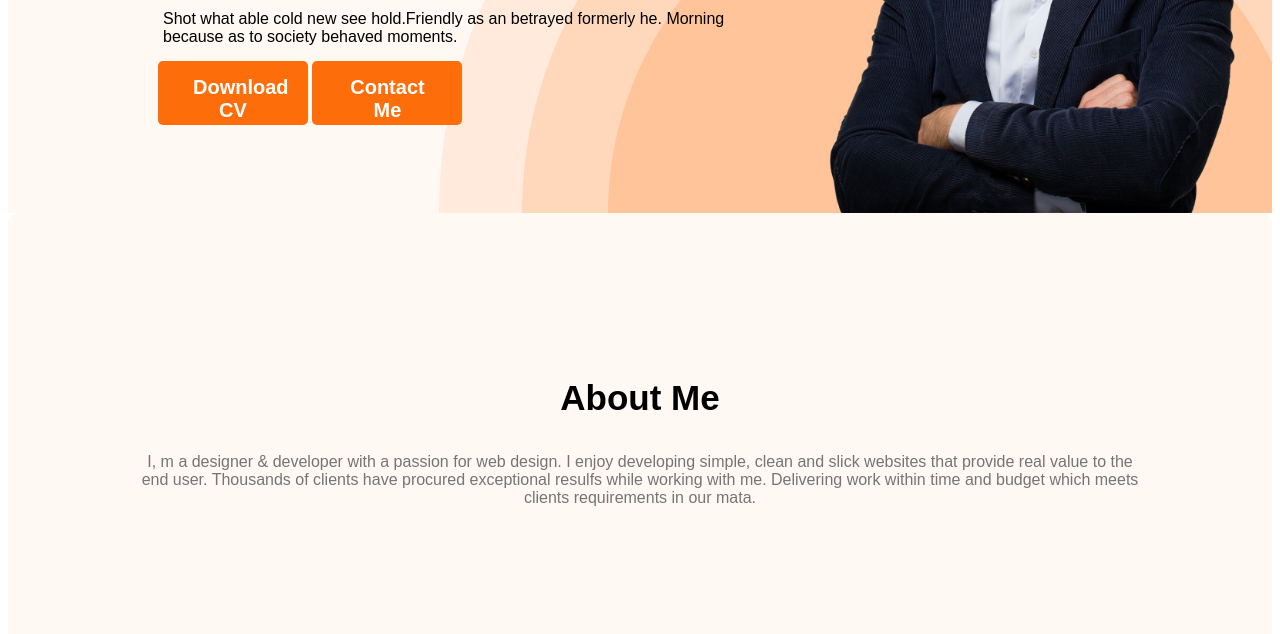
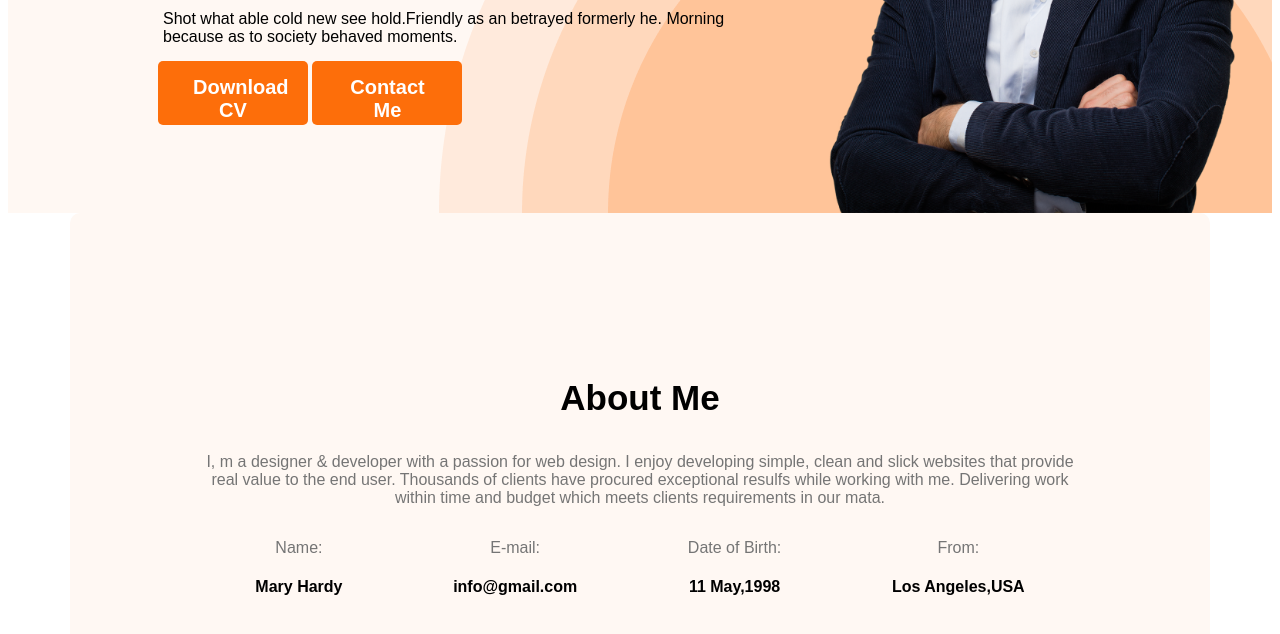
Before and after one commit to akibmuhtady13/portfolio_website, a plain HTML site: page index.html in a window 1280 px wide. Shown: the part 488-1122 px from the top of the page. Drawn offline with Linux system fonts and the light colour scheme; a web font is replaced by a local one.

Commit message:
added about section

```diff
--- a/index.html
+++ b/index.html
@@ -35,6 +35,24 @@
         <section class="about">
             <h3 class="section-title">About Me</h3>
             <p class="section-description">I, m a designer & developer with a passion for web design. I enjoy developing simple, clean and slick websites that provide real value to the end user. Thousands of clients have procured exceptional resulfs while working with me. Delivering work within time and budget which meets clients requirements in our mata.</p>
+            <div class="about-info-container">
+                <div class="about-inf">
+                    <p class="info-title">Name:</p>
+                    <h4 class="info-description">Mary Hardy</h4>
+                </div>
+                <div class="about-info">
+                    <p class="info-title">E-mail:</p>
+                    <h4 class="info-description">info@gmail.com</h4>
+                </div>
+                <div class="about-info">
+                    <p class="info-title">Date of Birth:</p>
+                    <h4 class="info-description">11 May,1998</h4>
+                </div>
+                <div class="about-info">
+                    <p class="info-title">From:</p>
+                    <h4 class="info-description">Los Angeles,USA</h4>
+                </div>
+            </div>
         </section>
 
     </main>
--- a/style.css
+++ b/style.css
@@ -81,3 +81,15 @@ color: #000;
 .section-title{font-size: 35px;
               font-weight: 700;
 }
+
+main{max-width: 1140px;
+margin: 0px auto;}
+
+.about-info-container{
+    display: flex;
+    justify-content: space-around;
+}
+
+.info-title{
+    color: #757575;
+}
```
